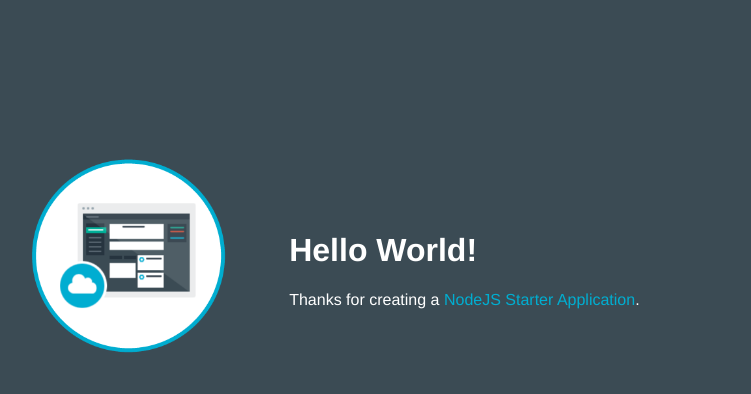
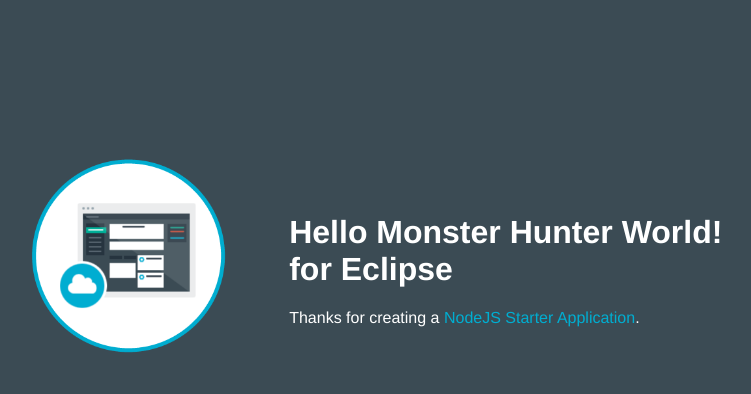
Before and after one commit to 501witches/G-Kyu-1486563521878, a website: page public/index.html in a window 1280 px wide. Shown: the whole page, without its empty margins (253-1004 px from the left). Drawn offline with Linux system fonts and the light colour scheme.

Commit message:
テキスト変更

```diff
--- a/public/index.html
+++ b/public/index.html
@@ -16,7 +16,7 @@
           <img class = "newappIcon" src="images/newapp-icon.png">
         </td>
         <td>
-          <h1 id="message">Hello World!</h1>
+          <h1 id="message">Hello Monster Hunter World! for Eclipse</h1>
           <p class='description'></p> Thanks for creating a <span class = "blue">NodeJS Starter Application</span>.
         </td>
       </tr>
```
